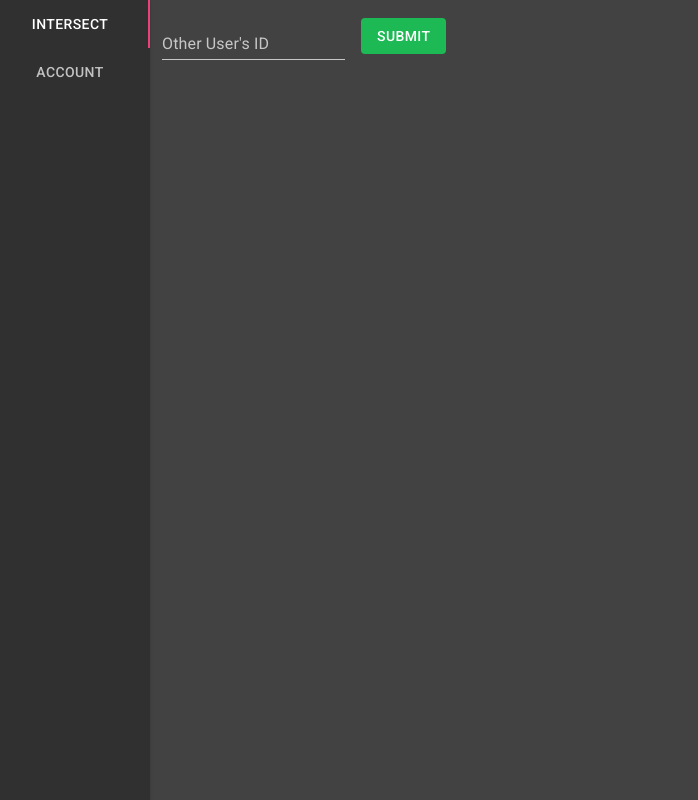
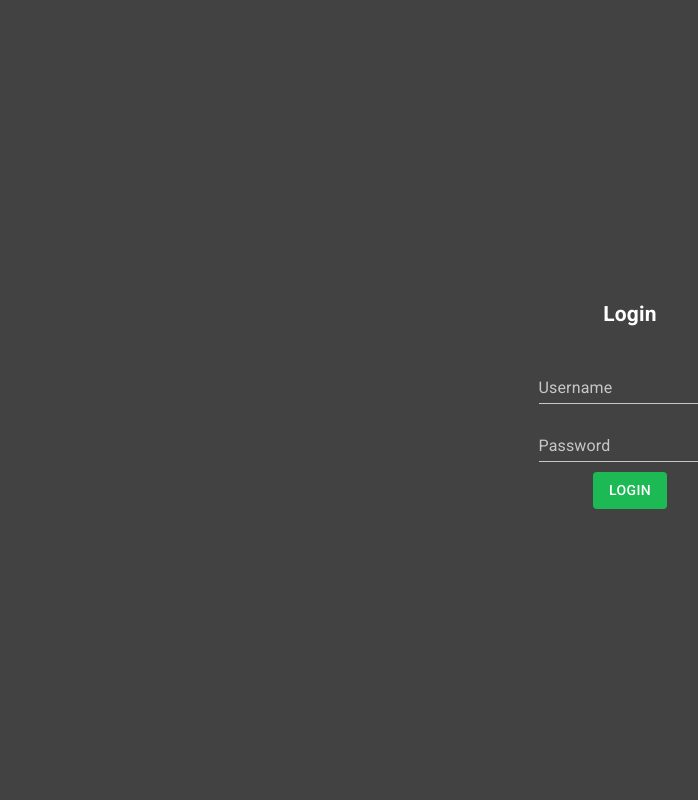
Before and after one commit to RobBoeckermann/Meetify, a React (Create React App) app in the folder front_end/: page / in a window 1280 px wide. Shown: the whole page, without its empty margins (10-708 px from the left). Built offline with nearby package versions, Linux system fonts and the light colour scheme.

Commit message:
UI - Add boilerplate login screen at start

```diff
--- a/front_end/src/App.jsx
+++ b/front_end/src/App.jsx
@@ -1,10 +1,11 @@
-import React from 'react';
-import { Tab, Paper } from '@material-ui/core';
-import { ThemeProvider } from '@material-ui/core/styles';
+import React from 'react'
+import { Tab, Paper } from '@material-ui/core'
+import { ThemeProvider } from '@material-ui/core/styles'
 
-import VerticalTabBar from './VerticalTabBar';
-import Account from './Account';
-import Intersect from './Intersect';
+import VerticalTabBar from './VerticalTabBar'
+import Account from './Account'
+import Intersect from './Intersect'
+import Login from './Login'
 
 import { theme } from './theme'
 import './App.css';
@@ -25,11 +26,12 @@ export default class App extends React.Component {
       activeTab: 'intersect',
       intersect: {
         userId: '',
-        songs: []
+        songs: [],
       },
       account: {
+        loggedIn: false,
         username: '',
-        password: ''
+        password: '',
       }
     };
 
@@ -72,7 +74,19 @@ export default class App extends React.Component {
     return TAB_CONFIG.findIndex(x => x.val === this.state.activeTab);
   }
 
+  handleSuccessfulLogin () {
+    // TODO: Nice welcome screen
+    this.setState({account: {loggedIn: true}})
+  }
+
   render() {
+    let app = null;
+
+    if (!this.state.account.loggedIn) {
+      // For some reason need to use lambda to keep "this" in context...
+      app = <Login onSuccess={ () => this.handleSuccessfulLogin () }/>
+
+    } else {
       const tabs = TAB_CONFIG.map((x) => {
         return (
           <Tab
@@ -86,15 +100,22 @@ export default class App extends React.Component {
       const component = this.getActiveComponent();
       const componentIndex = this.getActiveComponentIndex();
 
-    return (
-      <ThemeProvider theme={theme}>
-        <Paper className="app-root" square>
+      app = (
+        <>
           <VerticalTabBar className="tab-bar" activeTab={componentIndex}>
             {tabs}
           </VerticalTabBar>
           <div className="main-container">
             {component}
           </div>
+        </>
+      )
+    }
+
+    return (
+      <ThemeProvider theme={theme}>
+        <Paper className="app-root" square>
+          { app }
         </Paper>
       </ThemeProvider>
     );
--- /dev/null
+++ b/front_end/src/Login.jsx
@@ -0,0 +1,64 @@
+import React from 'react';
+import Grid from '@material-ui/core/Grid';
+import TextField from '@material-ui/core/TextField';
+import Button from '@material-ui/core/Button';
+
+export default class Login extends React.Component {
+  constructor (props) {
+    super(props)
+
+    this.state = {
+      username: '',
+      password: ''
+    }
+  }
+
+  handleClick() {
+    // TODO: (Eventually) Query against server and emit success then
+    if (this.props.onSuccess) this.props.onSuccess()
+  }
+
+  render () {
+    const gridItemStyle = { textAlign: 'center', paddingBottom: '10px' }
+    return (
+      <Grid
+        style={{height: '100%', width: '100%'}}
+        justify="center"
+        alignContent="center"
+        container
+      >
+        <Grid item style={gridItemStyle}>
+          <h2>
+            Login
+          </h2>
+        </Grid>
+        <Grid item style={gridItemStyle} xs={12}>
+          <TextField
+            label="Username"
+            value={this.state.username}
+            onChange={(e) => this.setState({ username: e.target.value })}
+          />
+        </Grid>
+        <Grid item style={gridItemStyle} xs={12}>
+          <TextField
+            label="Password"
+            type="password"
+            autoComplete="current-password"
+            value={this.state.password}
+            onChange={(e) => this.setState({ password: e.target.value })}
+          />
+        </Grid>
+        <Grid item style={gridItemStyle} xs={12}>
+          <Button
+            disableElevation
+            color="primary"
+            variant="contained"
+            onClick={() => this.handleClick()}
+          >
+            Login
+          </Button>
+        </Grid>
+      </Grid>
+    );
+  }
+}
```
Also changed, not shown: 1 other file (tests, documents, lock files or other folders). Lines whose indentation alone changed are shown as unchanged.
